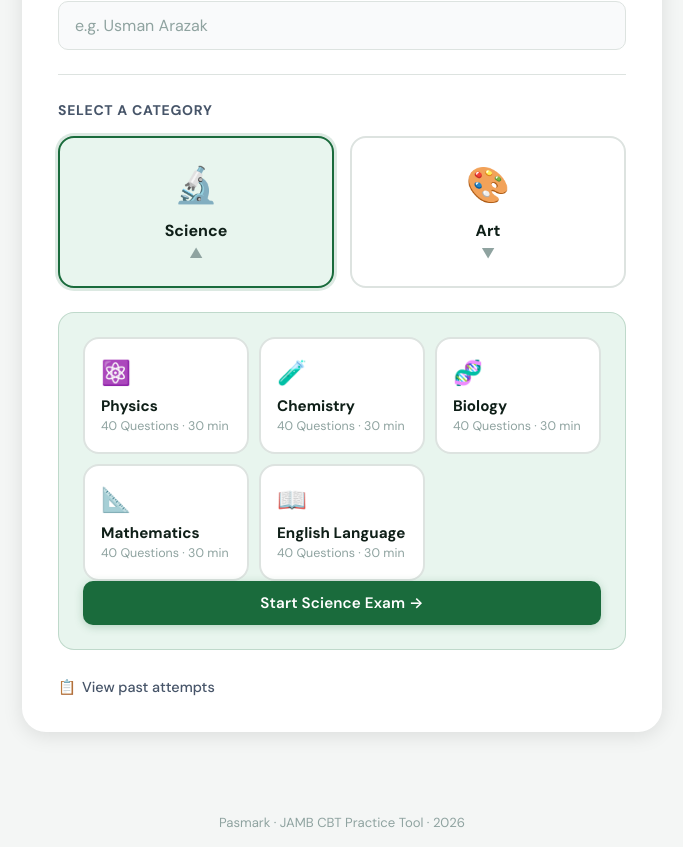
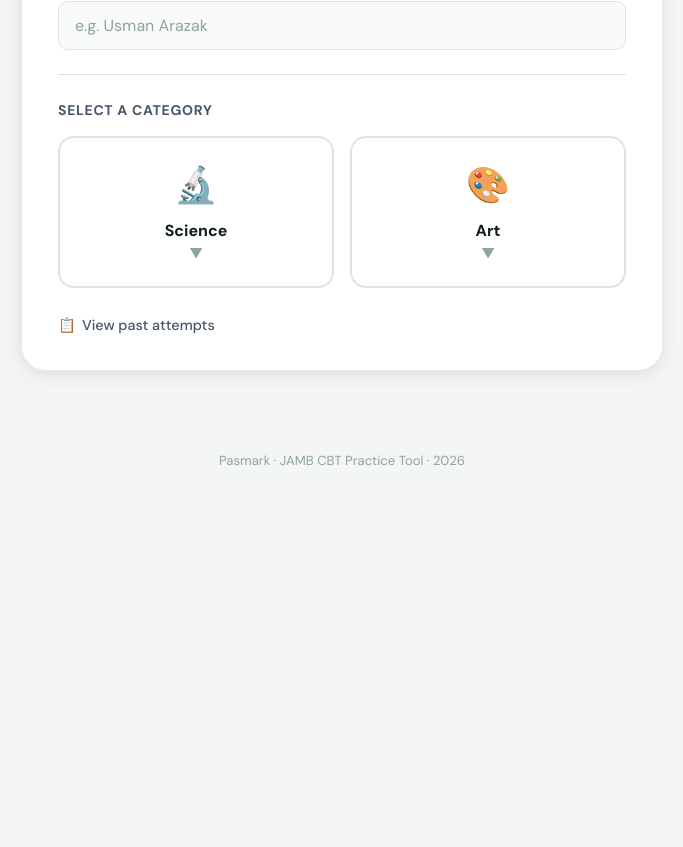
Before and after one commit to UsmanArazak/Passmark, a React (Vite) app: page / in a window 1280 px wide. Shown: the part 604-1451 px from the top of the page, without its empty margins (298-981 px from the left). After the commit the page ends 1095 px from the top, so only its background shows below. Built offline with nearby package versions, Linux system fonts and the light colour scheme.

Commit message:
style: remove meta text from subject cards, center items, set accordions collapsed by default

```diff
--- a/src/pages/HomePage.jsx
+++ b/src/pages/HomePage.jsx
@@ -2,19 +2,19 @@ import { useState } from 'react';
 import '../styles/home.css';
 
 const SCIENCE_SUBJECTS = [
-  { id: 'physics',     name: 'Physics',          icon: '⚛️',  meta: '40 Questions · 30 min' },
-  { id: 'chemistry',   name: 'Chemistry',         icon: '🧪',  meta: '40 Questions · 30 min' },
-  { id: 'biology',     name: 'Biology',           icon: '🧬',  meta: '40 Questions · 30 min' },
-  { id: 'mathematics', name: 'Mathematics',       icon: '📐',  meta: '40 Questions · 30 min' },
-  { id: 'english',     name: 'English Language',  icon: '📖',  meta: '40 Questions · 30 min' },
+  { id: 'physics',     name: 'Physics',          icon: '⚛️' },
+  { id: 'chemistry',   name: 'Chemistry',         icon: '🧪' },
+  { id: 'biology',     name: 'Biology',           icon: '🧬' },
+  { id: 'mathematics', name: 'Mathematics',       icon: '📐' },
+  { id: 'english',     name: 'English Language',  icon: '📖' },
 ];
 
 const ART_SUBJECTS = [
-  { id: 'literature',     name: 'Literature',       icon: '📜',  meta: '40 Questions · 30 min' },
-  { id: 'government',     name: 'Government',       icon: '🏛️',  meta: '40 Questions · 30 min' },
-  { id: 'history',        name: 'History',          icon: '🗺️',  meta: '40 Questions · 30 min' },
-  { id: 'islamicstudies', name: 'Islamic Studies',  icon: '🌙',  meta: '40 Questions · 30 min' },
-  { id: 'english',        name: 'English Language', icon: '📖',  meta: '40 Questions · 30 min' },
+  { id: 'literature',     name: 'Literature',       icon: '📜' },
+  { id: 'government',     name: 'Government',       icon: '🏛️' },
+  { id: 'history',        name: 'History',          icon: '🗺️' },
+  { id: 'islamicstudies', name: 'Islamic Studies',  icon: '🌙' },
+  { id: 'english',        name: 'English Language', icon: '📖' },
 ];
 
 export default function HomePage({ onStart, onViewHistory }) {
@@ -22,7 +22,7 @@ export default function HomePage({ onStart, onViewHistory }) {
   const [subject, setSubject]     = useState('');
   const [nameError, setNameError] = useState('');
   const [subjectError, setSubjectError] = useState('');
-  const [expandedSection, setExpandedSection] = useState('science');
+  const [expandedSection, setExpandedSection] = useState(null);
 
   const [showWelcome, setShowWelcome] = useState(() => !localStorage.getItem('pasmark_welcome_seen'));
   const [showAIAlert, setShowAIAlert] = useState(() => !localStorage.getItem('pasmark_ai_alert_seen'));
@@ -167,7 +167,6 @@ export default function HomePage({ onStart, onViewHistory }) {
                     >
                       <div className="subject-card-icon" aria-hidden="true">{s.icon}</div>
                       <div className="subject-card-name">{s.name}</div>
-                      <div className="subject-card-meta">{s.meta}</div>
                     </button>
                   ))}
                 </div>
@@ -191,7 +190,6 @@ export default function HomePage({ onStart, onViewHistory }) {
                     >
                       <div className="subject-card-icon" aria-hidden="true">{s.icon}</div>
                       <div className="subject-card-name">{s.name}</div>
-                      <div className="subject-card-meta">{s.meta}</div>
                     </button>
                   ))}
                 </div>
--- a/src/styles/home.css
+++ b/src/styles/home.css
@@ -260,13 +260,17 @@
   gap: 10px;
 }
 .subject-card {
-  padding: 18px 16px;
+  display: flex;
+  flex-direction: column;
+  align-items: center;
+  justify-content: center;
+  padding: 18px 12px;
   border: 2px solid var(--color-border);
   border-radius: var(--radius-lg);
   cursor: pointer;
   background: var(--color-surface);
   transition: border-color var(--transition), background var(--transition), transform var(--transition), box-shadow var(--transition);
-  text-align: left;
+  text-align: center;
 }
 .subject-card:hover {
   border-color: var(--color-primary);
@@ -294,18 +298,13 @@
   color: #7c3e00;
 }
 .subject-card-icon {
-  font-size: 1.5rem;
+  font-size: 1.8rem;
   margin-bottom: 8px;
 }
 .subject-card-name {
   font-weight: 700;
   font-size: 0.95rem;
   color: var(--color-text);
-}
-.subject-card-meta {
-  font-size: 0.78rem;
-  color: var(--color-text-muted);
-  margin-top: 2px;
 }
 .subject-card.selected .subject-card-name {
   color: var(--color-primary-dark);
```
